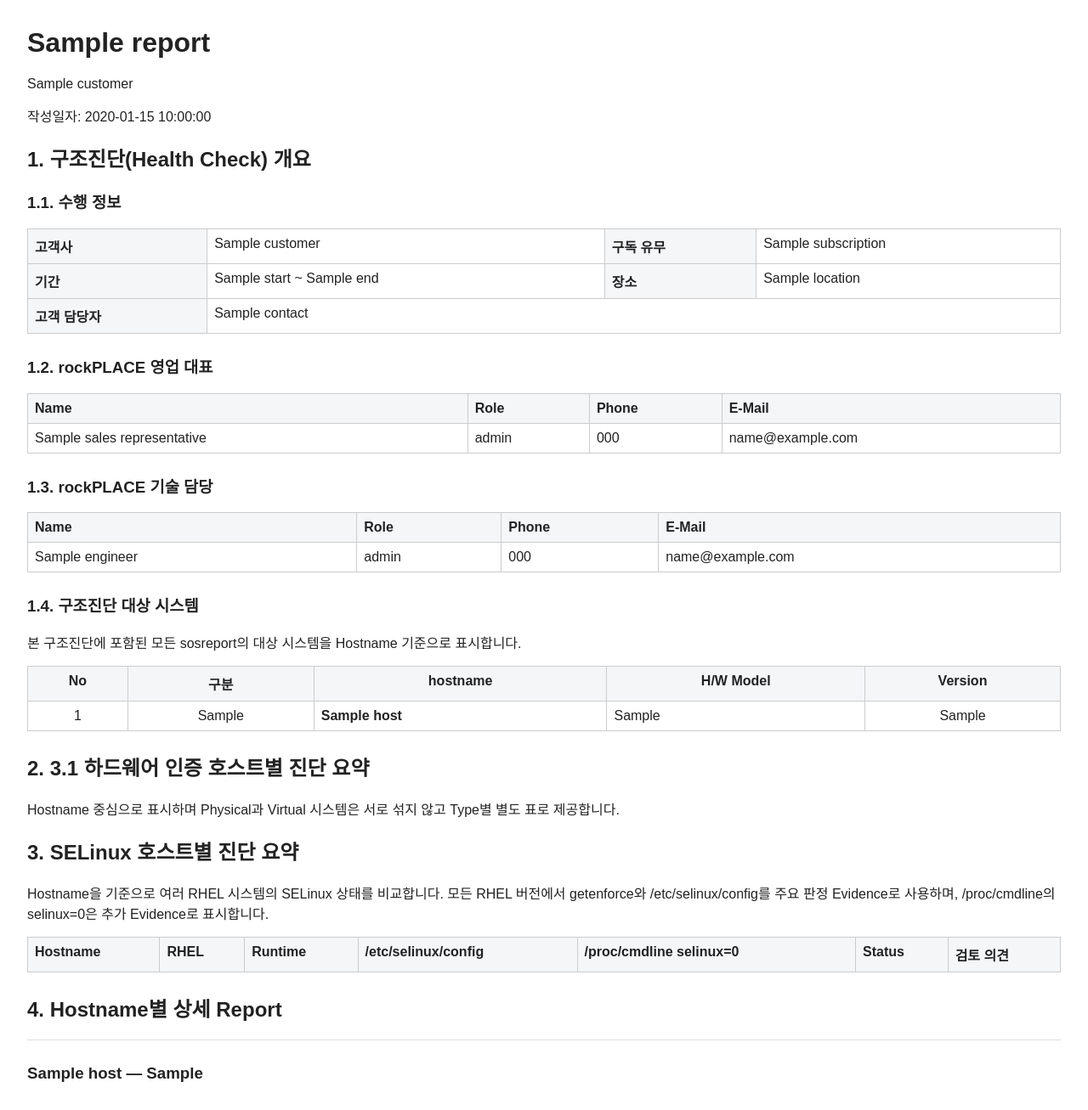
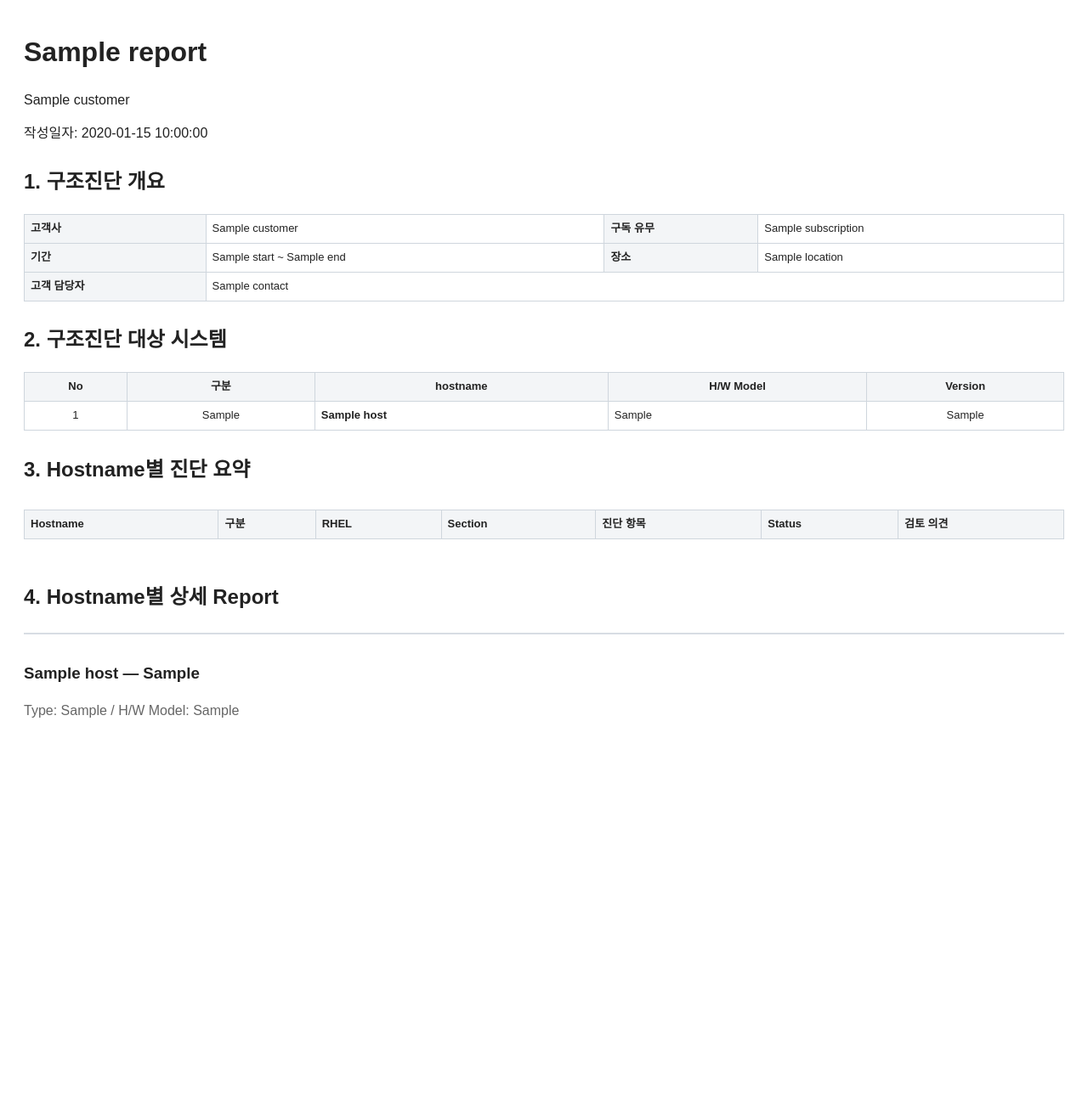
Before and after one commit to mjs0000/html, a Python web app: template templates/html/report.html.j2 in a window 1280 px wide. Shown: the whole page at 85% size. After the commit the page ends 845 px from the top, so only its background shows below. Run offline with Jinja, Linux system fonts and the light colour scheme; the template is opened without the code that fills it: most values are stand-ins (such as "Sample title", 1, 10 or a date in 2020); lists and menus that the app fills with data are empty.

Commit message:
feat: render all diagnostics in hostname-centric HTML report

```diff
--- a/templates/html/report.html.j2
+++ b/templates/html/report.html.j2
@@ -4,17 +4,24 @@
   <meta charset="utf-8">
   <title>{{ metadata.report.title }}</title>
   <style>
-    body { font-family: Arial, sans-serif; margin: 32px; color: #222; }
-    table { width: 100%; border-collapse: collapse; margin: 12px 0 24px; }
-    th, td { border: 1px solid #ccc; padding: 8px; text-align: left; vertical-align: top; }
-    th { background: #f4f6f8; }
+    body { font-family: Arial, sans-serif; margin: 28px; color: #222; line-height: 1.45; }
+    h1, h2, h3, h4 { margin-top: 1.2em; }
+    table { width: 100%; border-collapse: collapse; margin: 10px 0 22px; font-size: 13px; }
+    th, td { border: 1px solid #cfd6dd; padding: 7px; text-align: left; vertical-align: top; }
+    th { background: #f3f5f7; }
     code { white-space: pre-wrap; word-break: break-all; }
     .status { font-weight: 700; }
-    .host-detail { margin: 18px 0 28px; padding-top: 10px; border-top: 1px solid #ddd; }
-    .type-group { margin-top: 20px; }
-    .reference-link { word-break: break-all; }
+    .PASS { background: #eef8ef; }
+    .WARN { background: #fff8e5; }
+    .FAIL { background: #fdecec; }
+    .SKIPPED { background: #f3f3f3; }
+    .host-detail { margin: 24px 0 34px; padding-top: 10px; border-top: 2px solid #d8dde3; }
+    .diagnostic { margin: 14px 0 24px; }
+    .muted { color: #666; }
     .target-systems th, .target-systems td { text-align: center; }
     .target-systems td:nth-child(3), .target-systems td:nth-child(4) { text-align: left; }
+    .wide { overflow-x: auto; }
+    details { margin: 8px 0; }
   </style>
 </head>
 <body>
@@ -25,31 +32,16 @@
   </header>
 
   <section id="overview">
-    <h2>1. 구조진단(Health Check) 개요</h2>
-
-    <h3>1.1. 수행 정보</h3>
+    <h2>1. 구조진단 개요</h2>
     <table>
       <tr><th>고객사</th><td>{{ metadata.customer.name }}</td><th>구독 유무</th><td>{{ metadata.customer.subscription or '-' }}</td></tr>
       <tr><th>기간</th><td>{{ metadata.execution.period.start or '-' }} ~ {{ metadata.execution.period.end or '-' }}</td><th>장소</th><td>{{ metadata.execution.location or metadata.customer.site or '-' }}</td></tr>
       <tr><th>고객 담당자</th><td colspan="3">{{ metadata.customer.contact.name if metadata.customer.contact else '-' }}</td></tr>
     </table>
+  </section>
 
-    <h3>1.2. rockPLACE 영업 대표</h3>
-    {% if metadata.sales_representative %}
-    <table><tr><th>Name</th><th>Role</th><th>Phone</th><th>E-Mail</th></tr>
-      <tr><td>{{ metadata.sales_representative.name }}</td><td>{{ metadata.sales_representative.role or '-' }}</td><td>{{ metadata.sales_representative.phone or '-' }}</td><td>{{ metadata.sales_representative.email or '-' }}</td></tr>
-    </table>
-    {% endif %}
-
-    <h3>1.3. rockPLACE 기술 담당</h3>
-    <table><tr><th>Name</th><th>Role</th><th>Phone</th><th>E-Mail</th></tr>
-      {% for engineer in metadata.technical_engineers %}
-      <tr><td>{{ engineer.name }}</td><td>{{ engineer.role or '-' }}</td><td>{{ engineer.phone or '-' }}</td><td>{{ engineer.email or '-' }}</td></tr>
-      {% endfor %}
-    </table>
-
-    <h3>1.4. 구조진단 대상 시스템</h3>
-    <p>본 구조진단에 포함된 모든 sosreport의 대상 시스템을 Hostname 기준으로 표시합니다.</p>
+  <section id="inventory">
+    <h2>2. 구조진단 대상 시스템</h2>
     <table class="target-systems">
       <tr><th>No</th><th>구분</th><th>hostname</th><th>H/W Model</th><th>Version</th></tr>
       {% for host in hosts %}
@@ -64,97 +56,20 @@
     </table>
   </section>
 
-  <section id="hardware-certification-summary">
-    <h2>2. 3.1 하드웨어 인증 호스트별 진단 요약</h2>
-    <p>Hostname 중심으로 표시하며 Physical과 Virtual 시스템은 서로 섞지 않고 Type별 별도 표로 제공합니다.</p>
-
-    {% set ns = namespace(has_physical=false, has_virtual=false) %}
-    {% for host in hosts %}
-      {% if host.system_type and host.system_type|lower == 'physical' %}{% set ns.has_physical = true %}{% endif %}
-      {% if host.system_type and host.system_type|lower == 'virtual' %}{% set ns.has_virtual = true %}{% endif %}
-    {% endfor %}
-
-    {% if ns.has_physical %}
-    <div class="type-group">
-      <h3>Physical</h3>
+  <section id="summary">
+    <h2>3. Hostname별 진단 요약</h2>
+    <div class="wide">
       <table>
-        <tr><th>Hostname</th><th>Type</th><th>Manufacturer</th><th>Model</th><th>RHEL Version</th><th>Certification</th><th>Reference</th><th>Status</th></tr>
-        {% for host in hosts if host.system_type and host.system_type|lower == 'physical' %}
-          {% for item in host.diagnostics if item.id == 'SYS_HW_CERT' %}
-          <tr>
-            <td><strong>{{ host.hostname }}</strong></td>
-            <td>Physical</td>
-            <td>{{ item.current_values.get('manufacturer') or '-' }}</td>
-            <td>{{ item.current_values.get('product_name') or host.hardware_model or '-' }}</td>
-            <td>{{ item.current_values.get('rhel_version') or host.os_version or '-' }}</td>
-            <td>{{ item.current_values.get('certification_scope') or '-' }}</td>
-            <td>
-              {% if item.current_values.get('reference_url') %}
-                <a class="reference-link" href="{{ item.current_values.get('reference_url') }}" target="_blank" rel="noopener noreferrer">{{ item.current_values.get('reference_name') or 'Reference' }}</a>
-              {% else %}
-                {{ item.current_values.get('reference_name') or '-' }}
-              {% endif %}
-            </td>
-            <td class="status">{{ item.status }}</td>
-          </tr>
-          {% endfor %}
-        {% endfor %}
-      </table>
-    </div>
-    {% endif %}
-
-    {% if ns.has_virtual %}
-    <div class="type-group">
-      <h3>Virtual</h3>
-      <table>
-        <tr><th>Hostname</th><th>Type</th><th>Manufacturer</th><th>Model</th><th>RHEL Version</th><th>Certification</th><th>Reference</th><th>Status</th></tr>
-        {% for host in hosts if host.system_type and host.system_type|lower == 'virtual' %}
-          {% for item in host.diagnostics if item.id == 'SYS_HW_CERT' %}
-          <tr>
-            <td><strong>{{ host.hostname }}</strong></td>
-            <td>Virtual</td>
-            <td>{{ item.current_values.get('manufacturer') or '-' }}</td>
-            <td>{{ item.current_values.get('product_name') or host.hardware_model or '-' }}</td>
-            <td>{{ item.current_values.get('rhel_version') or host.os_version or '-' }}</td>
-            <td>{{ item.current_values.get('certification_scope') or '-' }}</td>
-            <td>
-              {% if item.current_values.get('reference_url') %}
-                <a class="reference-link" href="{{ item.current_values.get('reference_url') }}" target="_blank" rel="noopener noreferrer">{{ item.current_values.get('reference_name') or 'Reference' }}</a>
-              {% else %}
-                {{ item.current_values.get('reference_name') or '-' }}
-              {% endif %}
-            </td>
-            <td class="status">{{ item.status }}</td>
-          </tr>
-          {% endfor %}
-        {% endfor %}
-      </table>
-    </div>
-    {% endif %}
-  </section>
-
-  <section id="selinux-summary">
-    <h2>3. SELinux 호스트별 진단 요약</h2>
-    <p>Hostname을 기준으로 여러 RHEL 시스템의 SELinux 상태를 비교합니다. 모든 RHEL 버전에서 getenforce와 /etc/selinux/config를 주요 판정 Evidence로 사용하며, /proc/cmdline의 selinux=0은 추가 Evidence로 표시합니다.</p>
-    <table>
-      <tr>
-        <th>Hostname</th>
-        <th>RHEL</th>
-        <th>Runtime</th>
-        <th>/etc/selinux/config</th>
-        <th>/proc/cmdline selinux=0</th>
-        <th>Status</th>
-        <th>검토 의견</th>
-      </tr>
+        <tr><th>Hostname</th><th>구분</th><th>RHEL</th><th>Section</th><th>진단 항목</th><th>Status</th><th>검토 의견</th></tr>
         {% for host in hosts %}
           {% for item in host.diagnostics %}
-          {% if item.id == 'SYS_SELINUX' %}
-          <tr>
+            {% if item.include_in_report and item.status != 'SKIPPED' %}
+            <tr class="{{ item.status }}">
               <td><strong>{{ host.hostname }}</strong></td>
-            <td>{{ item.current_values.get('rhel_major', host.os_version or '-') }}</td>
-            <td>{{ item.current_values.get('runtime_mode') or '-' }}</td>
-            <td>{{ item.current_values.get('configured_mode') or '-' }}</td>
-            <td>{% if item.current_values.get('kernel_selinux_disabled') is sameas true %}있음{% elif item.current_values.get('kernel_selinux_disabled') is sameas false %}없음{% else %}확인 불가{% endif %}</td>
+              <td>{{ host.system_type or '-' }}</td>
+              <td>{{ host.os_version or '-' }}</td>
+              <td>{{ item.section }}</td>
+              <td>{{ item.title }}</td>
               <td class="status">{{ item.status }}</td>
               <td>{{ item.summary or '-' }}</td>
             </tr>
@@ -162,6 +77,7 @@
           {% endfor %}
         {% endfor %}
       </table>
+    </div>
   </section>
 
   <section id="details">
@@ -169,27 +85,62 @@
     {% for host in hosts %}
       <section class="host-detail">
         <h3>{{ host.hostname }}{% if host.os_version %} — {{ host.os_version }}{% endif %}</h3>
+        <p class="muted">Type: {{ host.system_type or '-' }} / H/W Model: {{ host.hardware_model or '-' }}</p>
+
         {% for item in host.diagnostics %}
-          {% if item.id == 'SYS_SELINUX' %}
-          <article>
+          {% if item.include_in_report and item.status != 'SKIPPED' %}
+          <article class="diagnostic">
             <h4>{{ item.section }}. {{ item.title }} — <span class="status">{{ item.status }}</span></h4>
-            {% if item.summary %}<h5>검토 의견</h5><p>{{ item.summary }}</p>{% endif %}
+            {% if item.summary %}<p>{{ item.summary }}</p>{% endif %}
 
-            <h5>현재 상태</h5>
+            {% if item.findings %}
+            <h5>Findings</h5>
+            <ul>{% for value in item.findings %}<li>{{ value }}</li>{% endfor %}</ul>
+            {% endif %}
+
+            {% if item.current_values %}
+            <details open>
+              <summary>현재 상태</summary>
               <table>
-              <tr><th>RHEL Major</th><td>{{ item.current_values.get('rhel_major') or '-' }}</td></tr>
-              <tr><th>Runtime</th><td>{{ item.current_values.get('runtime_mode') or '-' }}</td></tr>
-              <tr><th>Configuration</th><td>{{ item.current_values.get('configured_mode') or '-' }}</td></tr>
-              <tr><th>Runtime/Config 불일치</th><td>{{ item.current_values.get('runtime_config_mismatch') if item.current_values.get('runtime_config_mismatch') is not none else '-' }}</td></tr>
-              <tr><th>selinux=0 (추가 Evidence)</th><td>{{ item.current_values.get('kernel_selinux_disabled') if item.current_values.get('kernel_selinux_disabled') is not none else '-' }}</td></tr>
-              <tr><th>/proc/cmdline</th><td><code>{{ item.current_values.get('kernel_cmdline') or '-' }}</code></td></tr>
+                <tr><th>항목</th><th>값</th></tr>
+                {% for key, value in item.current_values.items() %}
+                <tr><td>{{ key }}</td><td><code>{{ value }}</code></td></tr>
+                {% endfor %}
               </table>
+            </details>
+            {% endif %}
 
-            {% if item.findings %}<h5>Findings</h5><ul>{% for f in item.findings %}<li>{{ f }}</li>{% endfor %}</ul>{% endif %}
-            {% if item.recommendations %}<h5>권장 사항</h5><ul>{% for r in item.recommendations %}<li>{{ r }}</li>{% endfor %}</ul>{% endif %}
-            {% if item.remediation %}<h5>조치해야 할 사항</h5><ul>{% for r in item.remediation %}<li>{{ r }}</li>{% endfor %}</ul>{% endif %}
+            {% if item.recommended_values %}
+            <details>
+              <summary>권고 기준</summary>
+              <table>
+                <tr><th>항목</th><th>권고값</th></tr>
+                {% for key, value in item.recommended_values.items() %}
+                <tr><td>{{ key }}</td><td><code>{{ value }}</code></td></tr>
+                {% endfor %}
+              </table>
+            </details>
+            {% endif %}
+
+            {% for report_table in item.tables %}
+            <div class="wide">
+              <table>
+                <tr>{% for col in report_table.columns %}<th>{{ col }}</th>{% endfor %}</tr>
+                {% for row in report_table.rows %}
+                <tr>{% for col in report_table.columns %}<td><code>{{ row.get(col, '-') }}</code></td>{% endfor %}</tr>
+                {% endfor %}
+              </table>
+            </div>
+            {% endfor %}
+
+            {% if item.recommendations %}<h5>권장 사항</h5><ul>{% for value in item.recommendations %}<li>{{ value }}</li>{% endfor %}</ul>{% endif %}
+            {% if item.remediation %}<h5>조치 사항</h5><ul>{% for value in item.remediation %}<li>{{ value }}</li>{% endfor %}</ul>{% endif %}
+
             {% if item.evidence %}
-            <details><summary>Evidence 상세 보기</summary><ul>{% for e in item.evidence %}<li><code>{{ e.source }}</code>: {{ e.detail }}</li>{% endfor %}</ul></details>
+            <details>
+              <summary>Evidence</summary>
+              <ul>{% for evidence in item.evidence %}<li><code>{{ evidence.source }}</code>: {{ evidence.detail }}</li>{% endfor %}</ul>
+            </details>
             {% endif %}
           </article>
           {% endif %}
```
Lines whose indentation alone changed are shown as unchanged.
